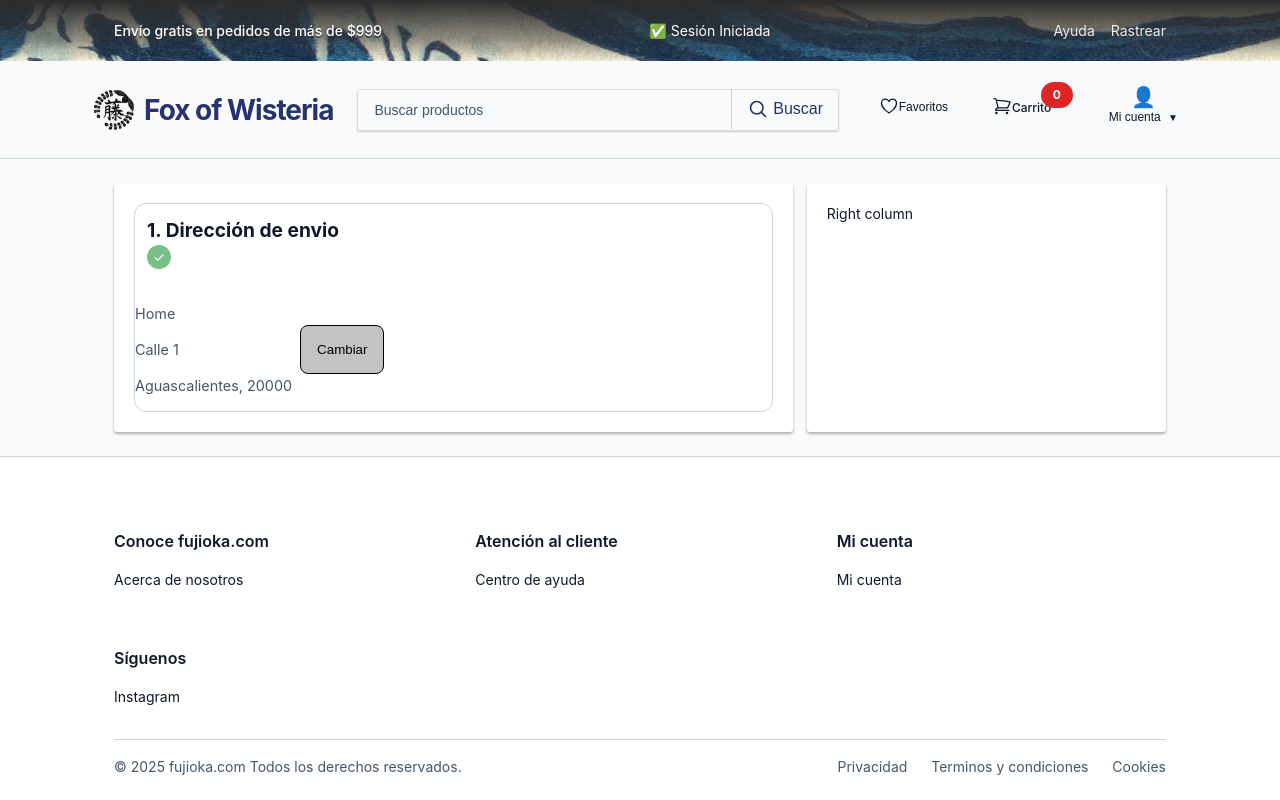
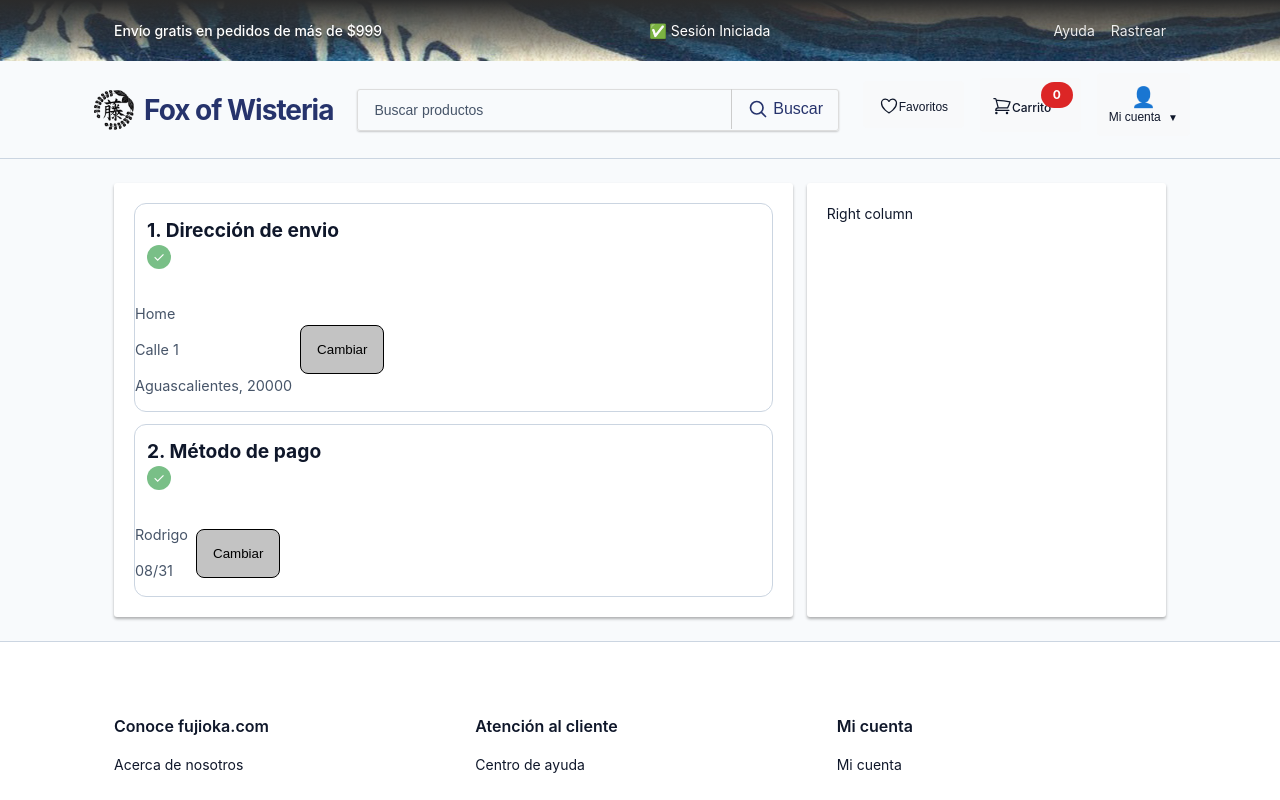
Before and after one commit to axelintu/ecommerce-app-js, a React (Create React App) app: page /checkout in a window 1280 px wide. Shown: the top 800 px of the page. Built offline with nearby package versions, Linux system fonts and the light colour scheme; sample sign-in values are in the browser's storage.

Commit message:
Added summary section for Metodo de pago.

```diff
--- a/src/pages/Checkout/Checkout.jsx
+++ b/src/pages/Checkout/Checkout.jsx
@@ -24,9 +24,11 @@ function Checkout() {
 
   const [isAddressEdit, setIsAddressEdit] = useState(false);
   const [addressBeingEdited, setAddressBeingEdited] = useState(null);
-  const [isPymentMethodEdit, setIsPaymentMethodEdit] = useState(false);
+  const [isPaymentMethodEdit, setIsPaymentMethodEdit] = useState(false);
+  const [paymentMethodBeingEdited, setPaymentMethodBeingEdited] = useState(null);
 
   const [isAddressExpanded, setIsAddressExpanded] = useState(false);
+  const [isPaymentExpanded, setIsPaymentExpanded] = useState(false);
 
   async function loadData() {
     setLoading(true);
@@ -74,10 +76,13 @@ function Checkout() {
   const handleAddressSubmit = (formData) => {console.log(formData) };
   const handlePaymentSubmit = (formData) => {console.log(formData) };
   const handleAddressEdit = (address) => {
-    setAddressBeingEdited();
+    setAddressBeingEdited(address);
     console.log(address)
   };
-  const handlePaymentEdit = (payment) => { console.log(payment) };
+  const handlePaymentEdit = (payment) => {
+    setPaymentMethodBeingEdited(payment);
+    console.log(payment)
+  };
 
   return (
     loading
@@ -121,6 +126,39 @@ function Checkout() {
                   isEdit={false} >
                 </AddressForm>
             </SummarySection>
+            <SummarySection
+              title="2. Método de pago"
+              selected={selectedPayment}
+              summaryContent={
+                <div className='selected-payment'>
+                  <p>{selectedPayment?.alias}</p>
+                  <p>{selectedPayment?.cardHolderName}</p>
+                  <p>{selectedPayment?.expiryDate}</p>
+                </div>}
+              isExpanded={isPaymentExpanded}
+              onToggle={()=> {
+                console.log(`Expand ${JSON.stringify(selectedPayment)}`);
+                // toggleAddrExpanded()
+                setIsAddressExpanded(true);
+              }}>
+                <PaymentList
+                  paymentMethods={payments}
+                  selectedMethod={selectedPayment}
+                  onSelect={(method) => {
+                    setSelectedPayment(method);
+                  }}
+                  onEdit={handlePaymentEdit}
+                  onAdd={() => console.log("Add payment method")} >
+                </PaymentList>
+                { isPaymentMethodEdit && paymentMethodBeingEdited && (
+                  <div>IS BEING EDITED</div>
+                ) }
+                <PaymentForm
+                  onSubmit={handlePaymentEdit}
+                  initialValues={null}
+                  isEdit={false} >
+                </PaymentForm>
+            </SummarySection>
           </div>
           <div className="checkout-right">
             Right column
```
